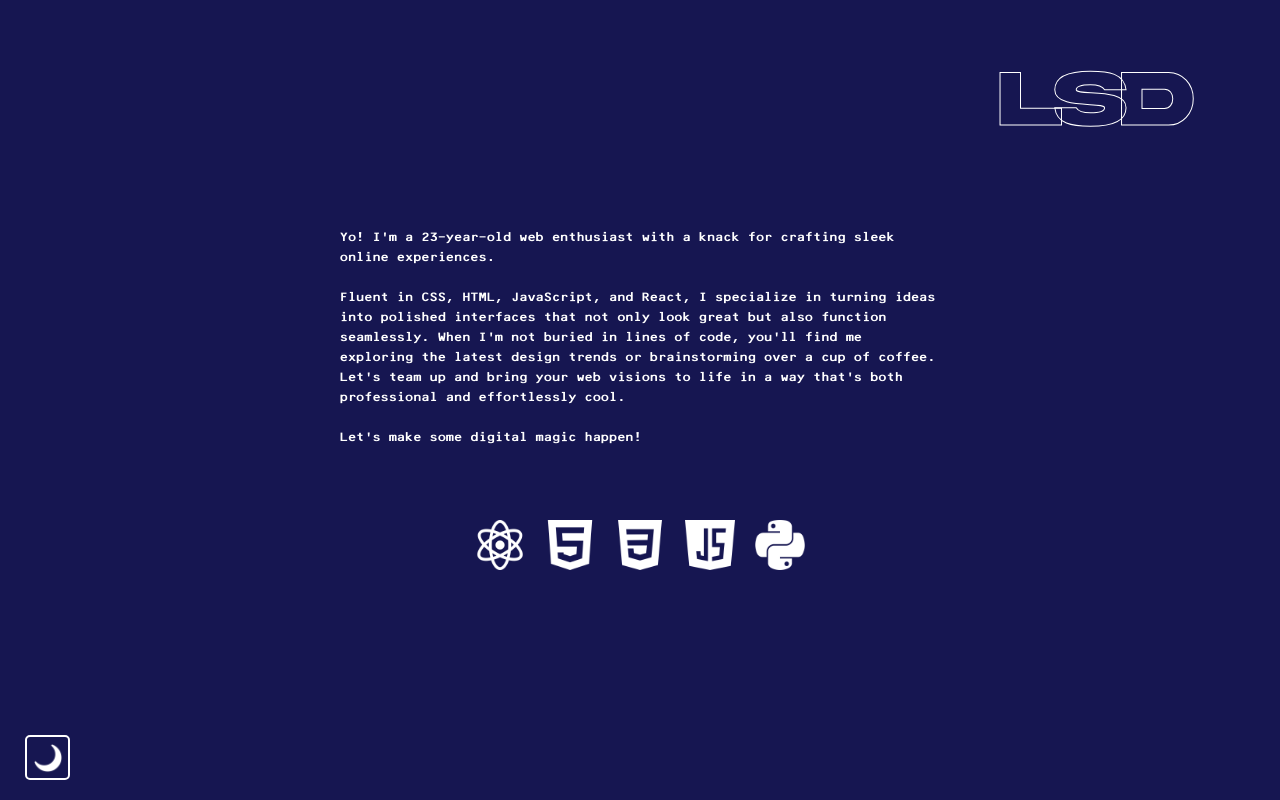
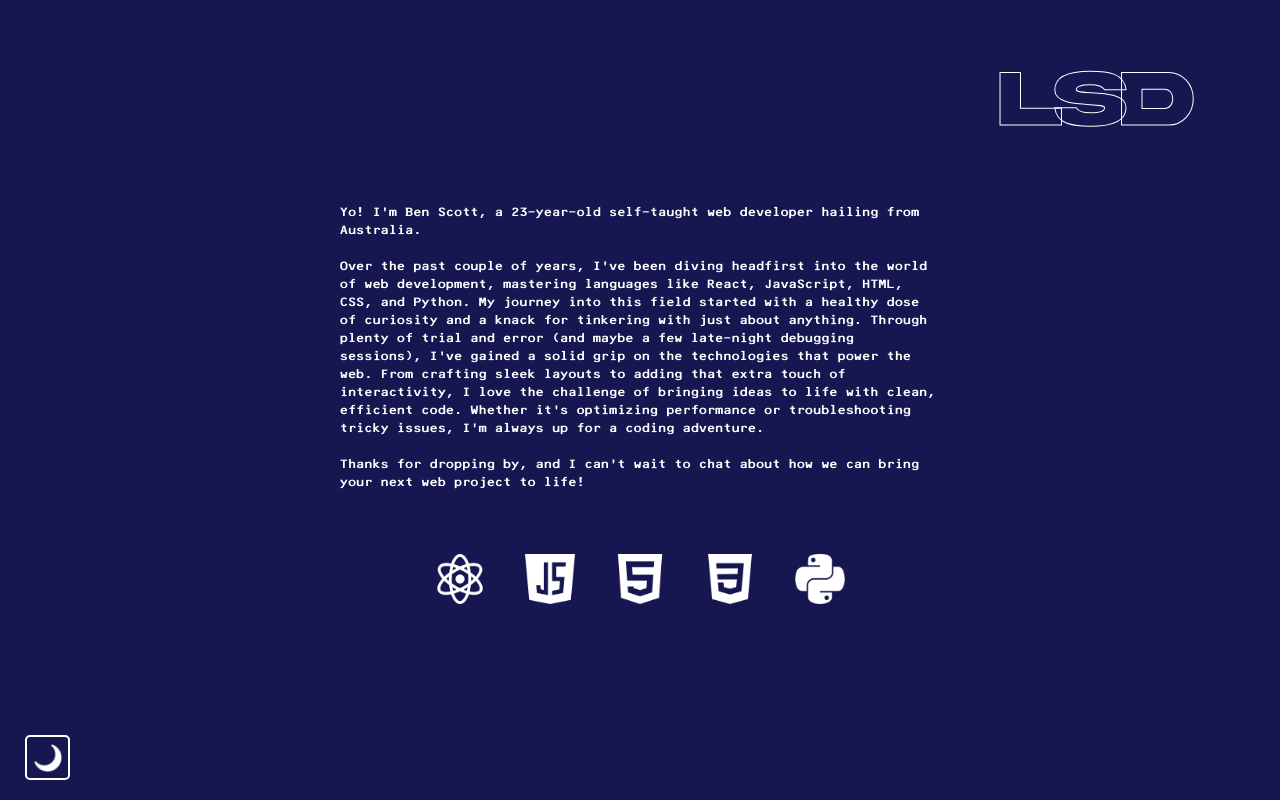
Before and after one commit to benscottdev/LSD, a React (Create React App) app: page /about in a window 1280 px wide. Built offline with nearby package versions, Linux system fonts and the light colour scheme.

Commit message:
langauge icons added and some copy changes

```diff
--- a/src/App.css
+++ b/src/App.css
@@ -153,8 +153,8 @@ body {
 }
 
 .homePage img {
-  width: 700px;
-  padding: 20px;
+  width: 600px;
+  padding: 30px;
 }
 
 .logoSvg:hover {
@@ -173,7 +173,7 @@ body {
   font-family: "Bank Printer";
   color: white;
   width: 600px;
-  line-height: 20px;
+  line-height: 18px;
   font-size: 12px;
 }
 
@@ -230,10 +230,11 @@ body {
 }
 
 #languageIcons {
+  cursor: pointer;
   margin-top: 50px;
   width: 50px;
   filter: invert(1);
-  padding: 10px;
+  padding: 0px 20px;
   transition: 0.2s ease;
 }
 
--- a/src/Pages/About.jsx
+++ b/src/Pages/About.jsx
@@ -7,30 +7,48 @@ import pythonIcon from "../Assets/Python.png";
 import javascriptIcon from "../Assets/JavaScript.png";
 
 function About({ lightMode }) {
-  const iconArray = [reactIcon, htmlIcon, cssIcon, javascriptIcon, pythonIcon];
+  const iconArray = [
+    { language: "React", source: reactIcon },
+    { language: "JavaScript", source: javascriptIcon },
+    { language: "HTML", source: htmlIcon },
+    { language: "CSS", source: cssIcon },
+    { language: "Python", source: pythonIcon },
+  ];
 
   return (
     <div className={lightMode}>
       <HomeBtn />
       <div className="about">
         <p>
-          Yo! I'm a 23-year-old web enthusiast with a knack for crafting sleek
-          online experiences.
-          <br /> <br />
-          Fluent in CSS, HTML, JavaScript, and React, I specialize in turning
-          ideas into polished interfaces that not only look great but also
-          function seamlessly. When I'm not buried in lines of code, you'll find
-          me exploring the latest design trends or brainstorming over a cup of
-          coffee. Let's team up and bring your web visions to life in a way
-          that's both professional and effortlessly cool.
+          Yo! I'm Ben Scott, a 23-year-old self-taught web developer hailing
+          from Australia.
           <br />
           <br />
-          Let's make some digital magic happen!
+          Over the past couple of years, I've been diving headfirst into the
+          world of web development, mastering languages like React, JavaScript,
+          HTML, CSS, and Python. My journey into this field started with a
+          healthy dose of curiosity and a knack for tinkering with just about
+          anything. Through plenty of trial and error (and maybe a few
+          late-night debugging sessions), I've gained a solid grip on the
+          technologies that power the web. From crafting sleek layouts to adding
+          that extra touch of interactivity, I love the challenge of bringing
+          ideas to life with clean, efficient code. Whether it's optimizing
+          performance or troubleshooting tricky issues, I'm always up for a
+          coding adventure.
+          <br />
+          <br />
+          Thanks for dropping by, and I can't wait to chat about how we can
+          bring your next web project to life!
         </p>
 
-        <div className="icons">
+        <div className="languageIcons">
           {iconArray.map((icon) => (
-            <img id="languageIcons" key={icon} src={icon} alt="skill icon" />
+            <img
+              id="languageIcons"
+              key={icon.language}
+              src={icon.source}
+              alt="skill icon"
+            />
           ))}
         </div>
       </div>
--- a/src/Pages/Create.jsx
+++ b/src/Pages/Create.jsx
@@ -7,16 +7,18 @@ function Create({ lightMode }) {
       <div className="create">
         <HomeBtn />
         <p>
-          Hey there, welcome to my corner of the web! Ready to collaborate and
-          bring your ideas to life online? Count me in. Whether you've got
-          questions, bursts of creativity, or you're just eager to chat about
-          the latest web trends, I'm all ears. Let's roll up our sleeves and
-          create something awesome together!
+          Ready to collaborate and bring your ideas to life online? Count me in.
+          Whether you've got questions, bursts of creativity, or you're just
+          eager to chat about the latest web trends, I'm all ears. Let's roll up
+          our sleeves and create something awesome together!
+          <br />
+          <br />
+          Chat soon, Ben Scott.
           <br />
           <br />
           phone: 0498 095 622
           <br />
-          email:
+          email:{" "}
           <a href="mailto:benscott.dev@gmail.com">benscott.dev@gmail.com</a>
         </p>
       </div>
```
